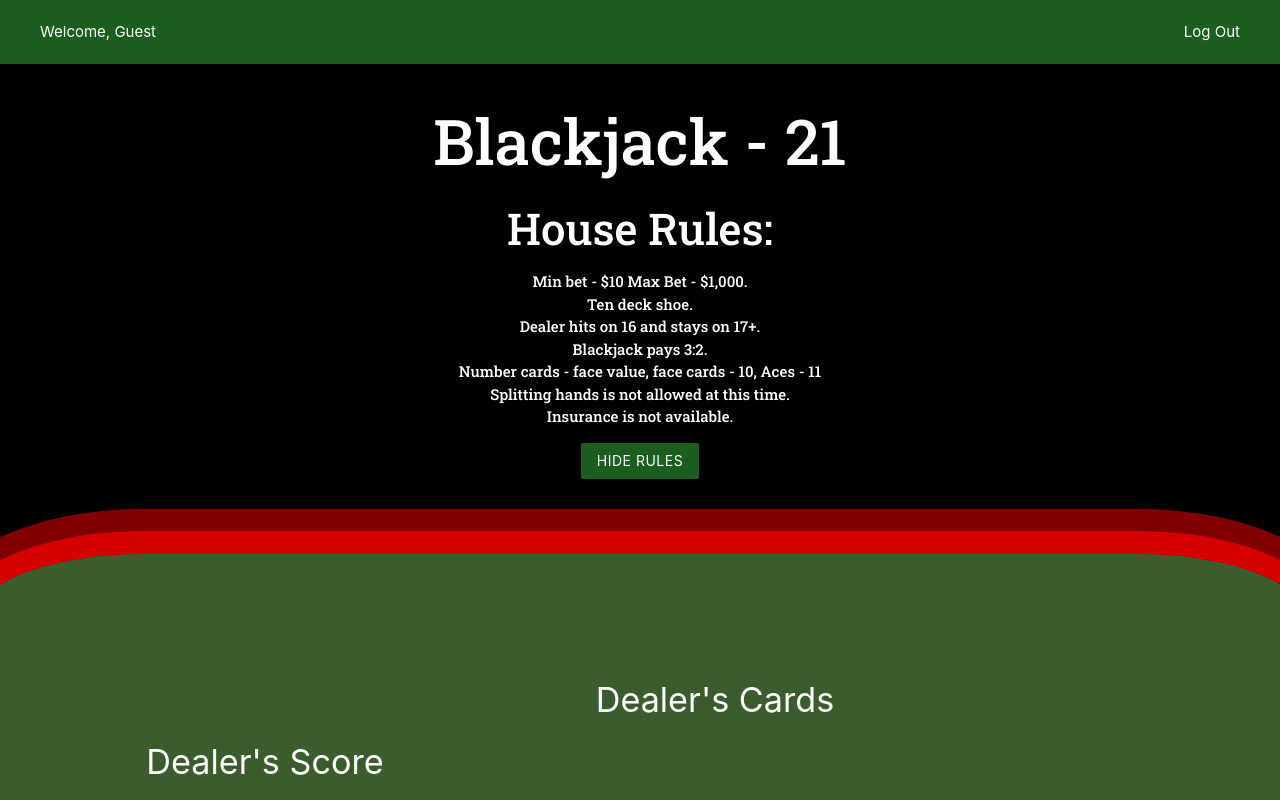
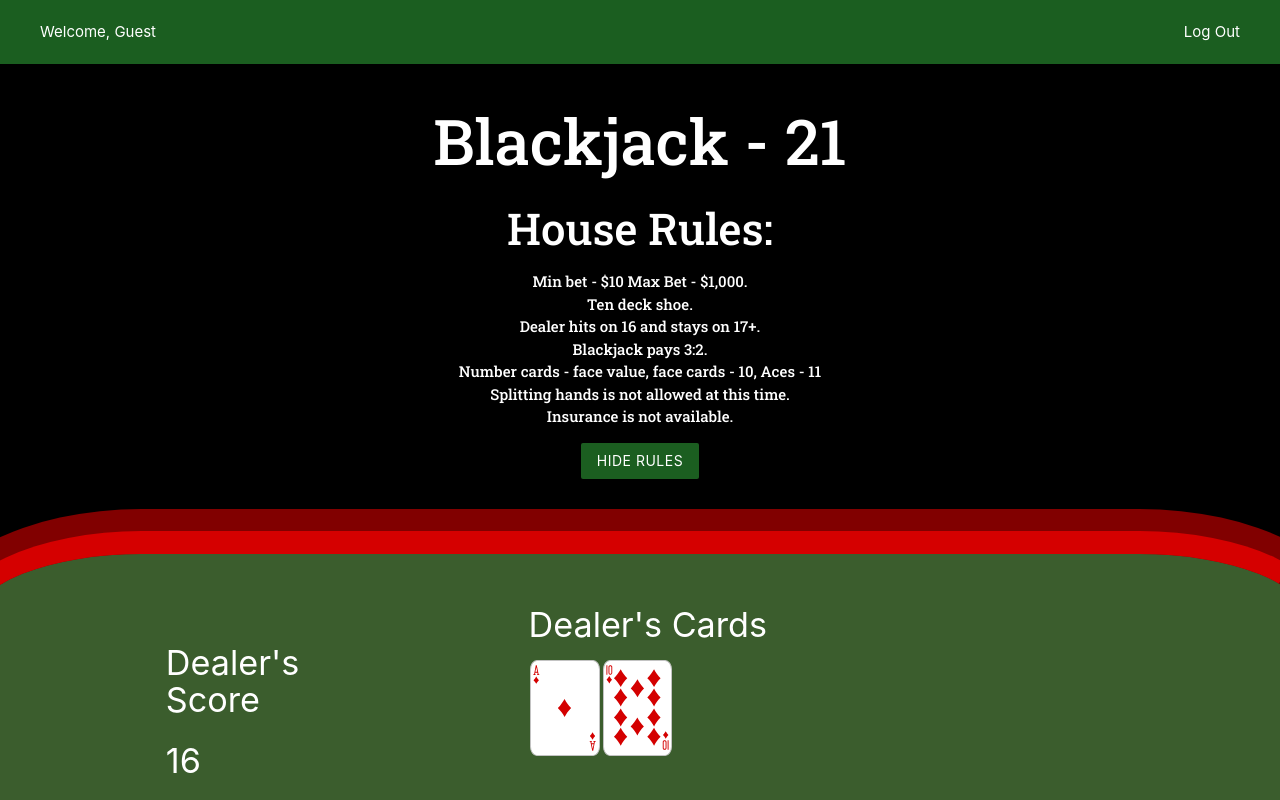
Before and after one commit to angrypirate33/mern-blackjack, a React (Create React App) app: page / in a window 1280 px wide. Both pictures are taken after a click on the button "PLAY AS A GUEST". Shown: the top 800 px of the page. Built offline with nearby package versions, Linux system fonts and the light colour scheme.

Commit message:
Refactors Table to use Materialize grid and modifies Table.css accordingly.

```diff
--- a/src/components/DealerCards/DealerCards.jsx
+++ b/src/components/DealerCards/DealerCards.jsx
@@ -6,7 +6,7 @@ export default function DealerCards({ cardClassName, cards }) {
     return (
         <div className='DealerCards'>
             <h4>Dealer's Cards</h4>
-            {cards.map(card => <Card card={card} cardClassName={card} />)}
+            {cards.map((card, index) => <Card key={index} card={card} cardClassName={card} />)}
         </div>
     )
 }
--- a/src/components/PlayerCards/PlayerCards.jsx
+++ b/src/components/PlayerCards/PlayerCards.jsx
@@ -6,7 +6,7 @@ export default function PlayerCards({ cardClassName, cards }) {
     return (
         <div className='PlayerCards'>
             <h4>Player's Cards</h4>
-            {cards.map(card => <Card card={card} cardClassName={card} />)}
+            {cards.map((card, index) => <Card key={index} card={card} cardClassName={card} />)}
         </div>
     )
 }
--- a/src/components/Table/Table.css
+++ b/src/components/Table/Table.css
@@ -2,7 +2,7 @@
     display: flex;
     flex-direction: column;
     align-items: center;
-    justify-content: center;
+    justify-content: space-between;
     background-color: rgb(59, 93, 45);
     border-style: groove;
     border-width: 3em;
@@ -11,41 +11,22 @@
     margin: 2em;
     height: 50em;
     width: 95em;
+    padding: 2em;
 }
 
 .row {
     display: flex;
-    justify-content: center;
-    align-items: center;
 }
 
-.DealerScore {
-    margin-left: -50em;
-    margin-top: 8em;
+.DealerScore, .PlayerScore {
+    margin-right: 22em;
+    margin-top: 4em;
 }
 
-.PlayerScore {
-    margin-top: -5em;
-    margin-left: -50em;
-}
-
-.DealerCards {
-    margin-top: -24em;
-    margin-left: 10em;
+.DealerCards, .PlayerCards {
+    margin-left: 8em;
 }
 
 .WagerInfo {
-    margin-top: -8em;
-    margin-left: 7em;
-    padding: 5em;
+    padding-top: 1em;
 }
-
-.PlayerCards {
-    margin-top: -10em;
-    margin-left: 10em;
-}
-
-.PlayerActions {
-    margin-top: 0.5em;
-    margin-left: 5em;
-}
--- a/src/components/Table/Table.jsx
+++ b/src/components/Table/Table.jsx
@@ -12,34 +12,42 @@ export default function Table({ currWager, bankAmt, playerCards, dealerCards })
     return (
         <div className='Table'>
             <div className='row'>
+                <div className='col s12 m3'>
                     <ScoreDisplay
                         className='DealerScore'
                         title="Dealer's Score"
                         score={16}
                     />
                 </div>
-            <div className='row'>
+                <div className='col s12 m9'>
                     <DealerCards
                         cards={dealerCards}
                     />
                 </div>
+            </div>
             <div className='row'>
+                <div className='col s12'>
                     <WagerInfo />
                 </div>
+            </div>
             <div className='row'>
+                <div className='col s12 m3'>
                     <ScoreDisplay
                         className='PlayerScore'
                         title="Player's Score"
                         score={18}
                     />
                 </div>
-            <div className='row'>
+                <div className='col s12 m9'>
                     <PlayerCards
                         cards={playerCards}
                     />
                 </div>
+            </div>
             <div className='row'>
+                <div className='col s12'>
                     <PlayerActions />
+                </div>
             </div>
         </div>
     )
--- a/src/pages/BlackjackPage/BlackjackPage.jsx
+++ b/src/pages/BlackjackPage/BlackjackPage.jsx
@@ -8,8 +8,8 @@ export default function BlackjackPage() {
 
     const [currWager, setCurrWager] = useState(0)
     const [bankAmt, setBankAmt] = useState(1000)
-    const [playerCards, setPlayerCards] = useState([])
-    const [dealerCards, setDealerCards] = useState([])
+    const [playerCards, setPlayerCards] = useState(['sA','sK'])
+    const [dealerCards, setDealerCards] = useState(['dA', 'd10'])
 
     const originalDeck = buildOriginalDeck()
     const shuffledDeck = getNewShuffledDeck(originalDeck)
```
Lines whose indentation alone changed are shown as unchanged.
